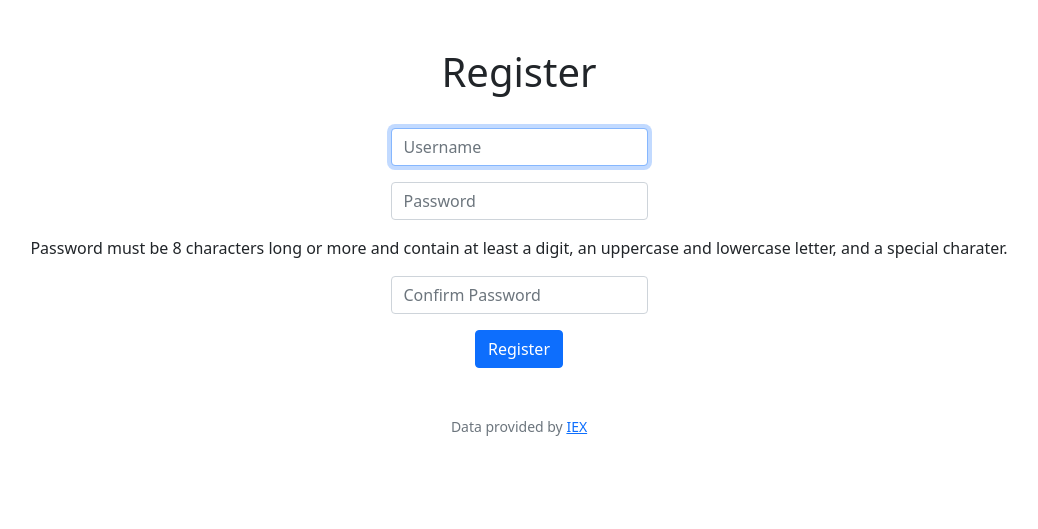
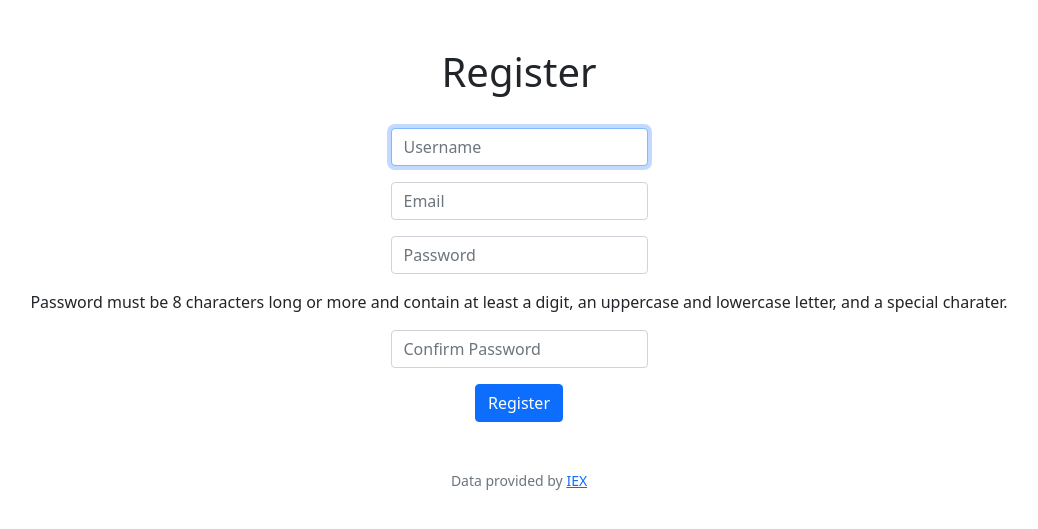
Before and after one commit to Yvancg/Peternal, a Flask app: template templates/register.html in a window 1280 px wide. Shown: the part 76-605 px from the top of the page, without its empty margins (121-1159 px from the left). Run offline with Flask 3, Linux system fonts and the light colour scheme; the template is opened without the code that fills it, so the values that code supplies are empty; a user stored in the database is signed in.

Commit message:
added email to the registration

```diff
--- a/app.py
+++ b/app.py
@@ -59,15 +59,13 @@ def index():
     user_id = session["user_id"]
 
     fitness_db = db.execute(
-        "SELECT symbol, SUM(shares) AS shares, price FROM transactions WHERE user_id = ? GROUP BY symbol",
+        "SELECT date, type, duration, intensity FROM workouts WHERE user_id = ? GROUP BY type",
         user_id,
     )
 
     return render_template(
         "index.html",
         database=fitness_db,
-        cash=formatted_cash,
-        total=formatted_grand_total,
     )
 
 # Route for user login
@@ -104,11 +102,16 @@ def logout():
 def register():
     if request.method == "POST":
         username = request.form.get("username")
+        email = request.form.get("email")
         password = request.form.get("password")
         confirmation = request.form.get("confirmation")
 
-        if not username or not password or not confirmation:
-            flash("Username, Password, and Confirmation are required.")
+        if not username or not email or not password or not confirmation:
+            flash("Username, Email, Password, and Confirmation are required.")
+            return redirect(url_for('register'))
+
+        if not is_valid_email(email):
+            flash("Invalid email format.")
             return redirect(url_for('register'))
 
         if password != confirmation:
@@ -120,7 +123,7 @@ def register():
             flash(message)
             return redirect(url_for('register'))
 
-        if register_user(username, password):
+        if register_user(username, email, password):
             flash("Registration successful. Please log in.")
             return redirect(url_for('login'))
         else:
--- a/auth.py
+++ b/auth.py
@@ -2,7 +2,6 @@
 import sqlite3
 import re
 from werkzeug.security import check_password_hash, generate_password_hash
-from flask_login import UserMixin
 
 # User class for Flask-Login
 class User:
@@ -38,18 +37,33 @@ def authenticate_user(username, password):
     return None
 
 # Function to register a new user
-def register_user(username, password):
+def register_user(username, email, password):
     hash_password = generate_password_hash(password)
     db = sqlite3.connect("fitness.db")
     cursor = db.cursor()
+
+    # Check if email already exists
+    cursor.execute("SELECT id FROM users WHERE email = ?", (email,))
+    if cursor.fetchone():
+        db.close()
+        return False, "Email already in use."
+
     try:
-        cursor.execute("INSERT INTO users (username, hash) VALUES (?, ?)", (username, hash_password))
+        cursor.execute("INSERT INTO users (username, email, hash) VALUES (?, ?, ?)", (username, email, hash_password))
         db.commit()
+
     except sqlite3.IntegrityError:
         db.close()
-        return False
+        return False, "Username already exists."
     db.close()
-    return True
+
+    return True, "Registration successful."
+
+# Functino to check if the email is valid
+def is_valid_email(email):
+    """Validate the email format."""
+    email_regex = r"(^[a-zA-Z0-9_.+-]+@[a-zA-Z0-9-]+\.[a-zA-Z0-9-.]+$)"
+    return re.match(email_regex, email) is not None
 
 # Password strength checker function
 def is_password_strong(password):
--- a/templates/register.html
+++ b/templates/register.html
@@ -12,6 +12,9 @@
             <input autofocus class="form-control mx-auto w-auto {{ 'error-border' if error_field == 'username' }}" id="username" name="username" value="{{ username or '' }}" placeholder="Username" type="text">
         </div>
         <div class="mb-3">
+            <input autofocus class="form-control mx-auto w-auto {{ 'error-border' if error_field == 'email' }}" id="email" name="email" value="{{ email or '' }}" placeholder="Email" type="email">
+        </div>
+        <div class="mb-3">
             <input autocomplete="off" class="form-control mx-auto w-auto {{ 'error-border' if error_field == 'password' }}" id="password" name="password" value="{{ password or '' }}" placeholder="Password" type="password">
         </div>
         <p> Password must be 8 characters long or more and contain at least a digit, an uppercase and lowercase letter, and a special charater.</p>
```
Also changed, not shown: templates/index.html (+10 -14 lines), 1 other file.
